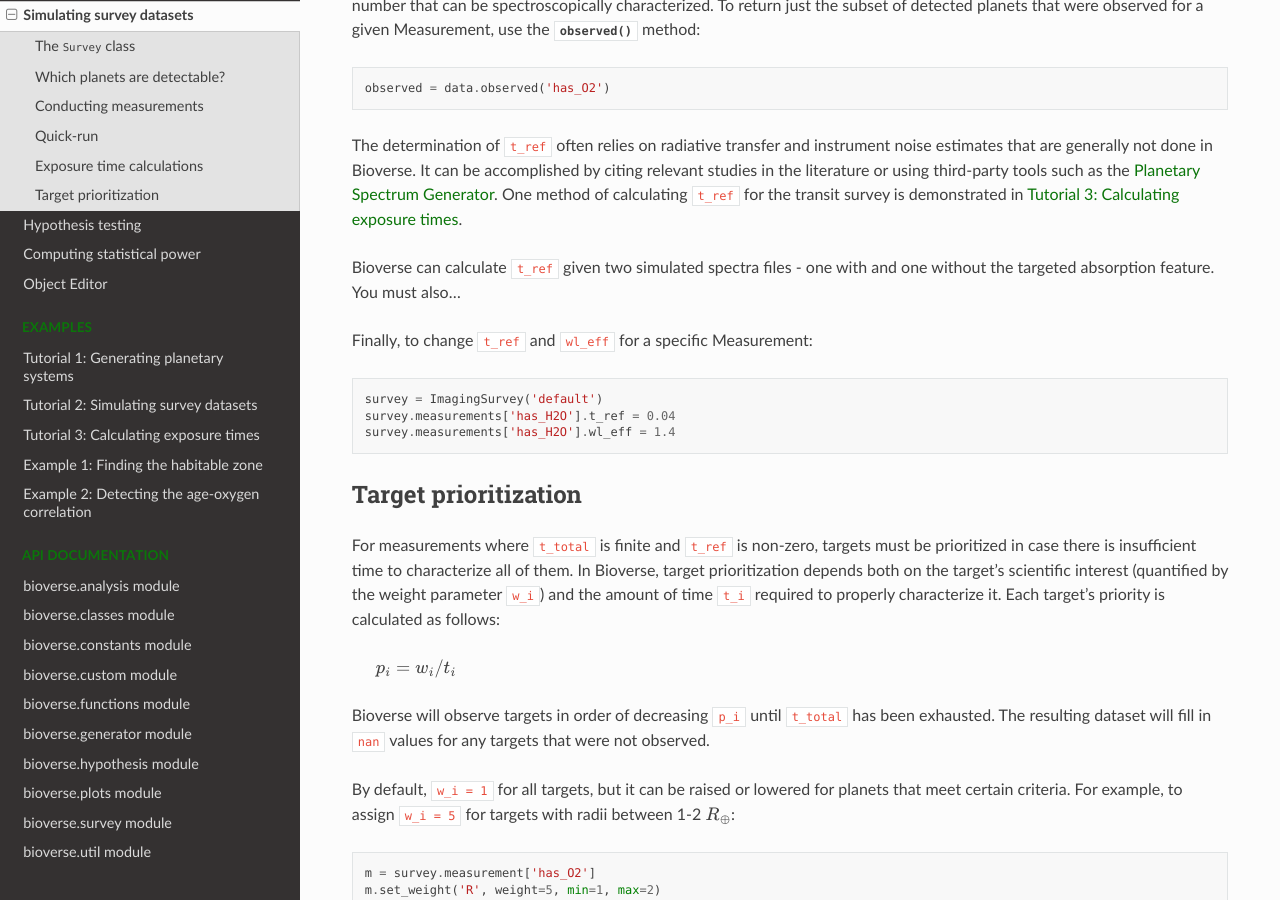
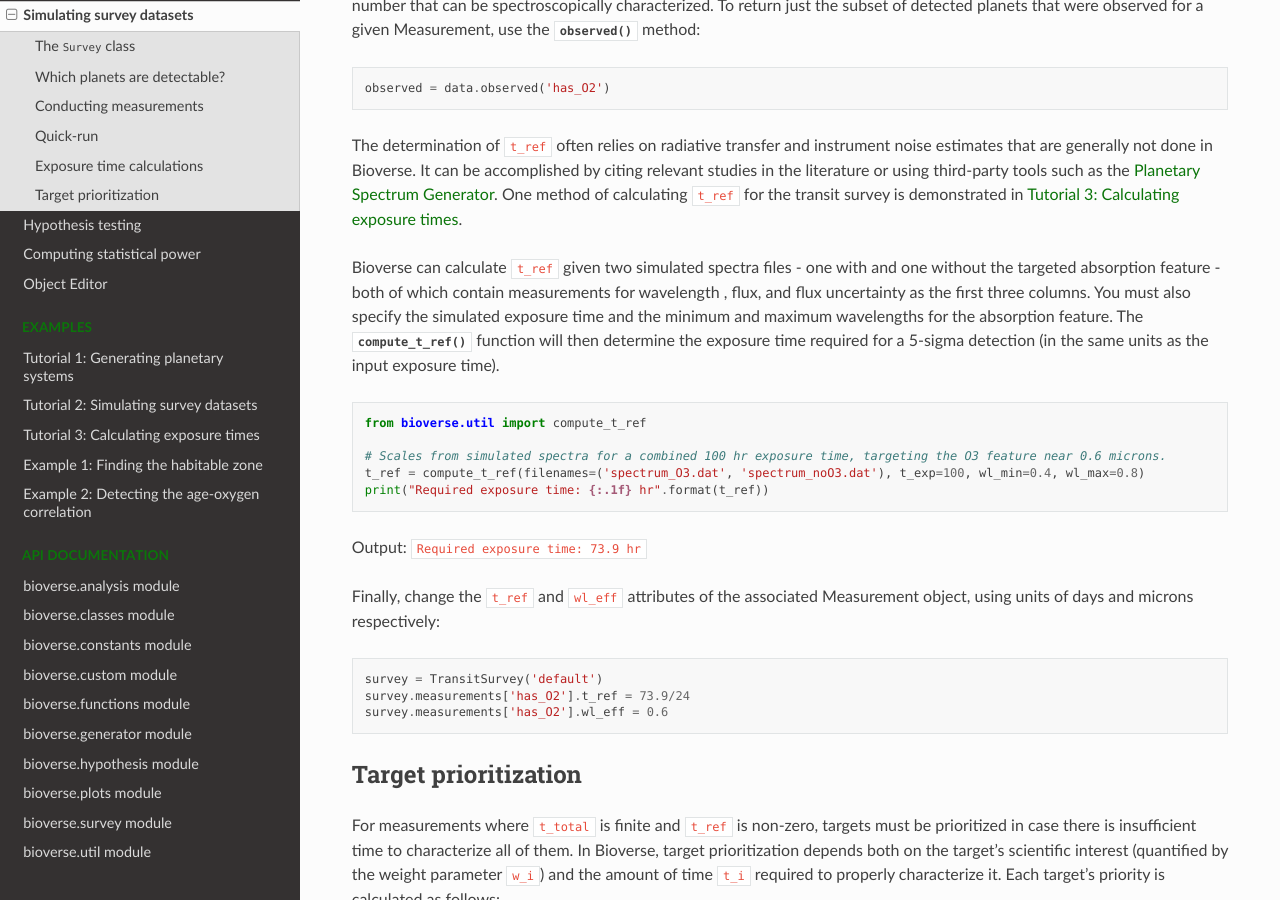
Before and after one commit to danielapai/bioverse, a Sphinx documentation site: the page built from docs/module2.rst, in a window 1280 px wide and 900 px high, scrolled down 2869 px. Built offline with Sphinx 7.4.7 and the Read the Docs theme 2.0.0, drawn with Linux system fonts in a browser that asks for light colours.

Commit message:
updated missing text in documentation

```diff
--- a/docs/module2.rst
+++ b/docs/module2.rst
@@ -124,23 +124,25 @@ Importantly, this calculation is conducted for each Measurement with a different
 
 The determination of ``t_ref`` often relies on radiative transfer and instrument noise estimates that are generally not done in Bioverse. It can be accomplished by citing relevant studies in the literature or using third-party tools such as the `Planetary Spectrum Generator <https://psg.gsfc.nasa.gov/>`_. One method of calculating ``t_ref`` for the transit survey is demonstrated in :doc:`tutorial_tref`.
 
-Bioverse can calculate ``t_ref`` given two simulated spectra files - one with and one without the targeted absorption feature. You must also...
+Bioverse can calculate ``t_ref`` given two simulated spectra files - one with and one without the targeted absorption feature - both of which contain measurements for wavelength , flux, and flux uncertainty as the first three columns. You must also specify the simulated exposure time and the minimum and maximum wavelengths for the absorption feature. The :func:`~bioverse.util.compute_t_ref` function will then determine the exposure time required for a 5-sigma detection (in the same units as the input exposure time).
 
-.. code-block::python
+.. code-block:: python
 
     from bioverse.util import compute_t_ref
 
+    # Scales from simulated spectra for a combined 100 hr exposure time, targeting the O3 feature near 0.6 microns.
     t_ref = compute_t_ref(filenames=('spectrum_O3.dat', 'spectrum_noO3.dat'), t_exp=100, wl_min=0.4, wl_max=0.8)
     print("Required exposure time: {:.1f} hr".format(t_ref))
 
+Output: ``Required exposure time: 73.9 hr``
 
-Finally, to change ``t_ref`` and ``wl_eff`` for a specific Measurement:
+Finally, change the ``t_ref`` and ``wl_eff`` attributes of the associated Measurement object, using units of days and microns respectively:
 
 .. code-block:: python
 
-    survey = ImagingSurvey('default')
-    survey.measurements['has_H2O'].t_ref = 0.04
-    survey.measurements['has_H2O'].wl_eff = 1.4
+    survey = TransitSurvey('default')
+    survey.measurements['has_O2'].t_ref = 73.9/24
+    survey.measurements['has_O2'].wl_eff = 0.6
 
 .. _target-prioritization:
 
```
